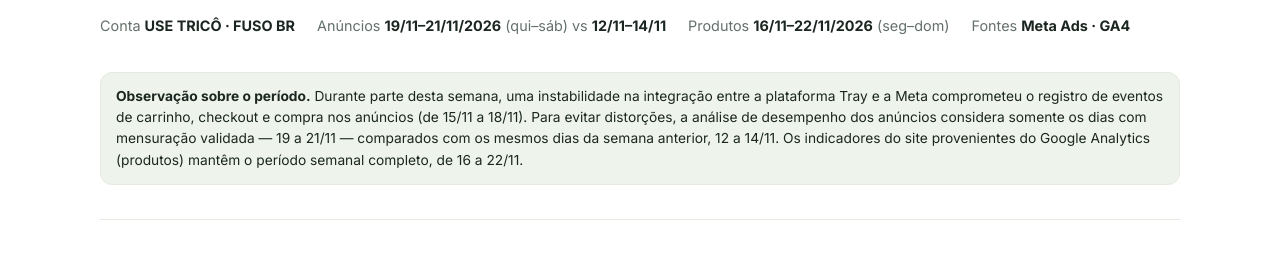
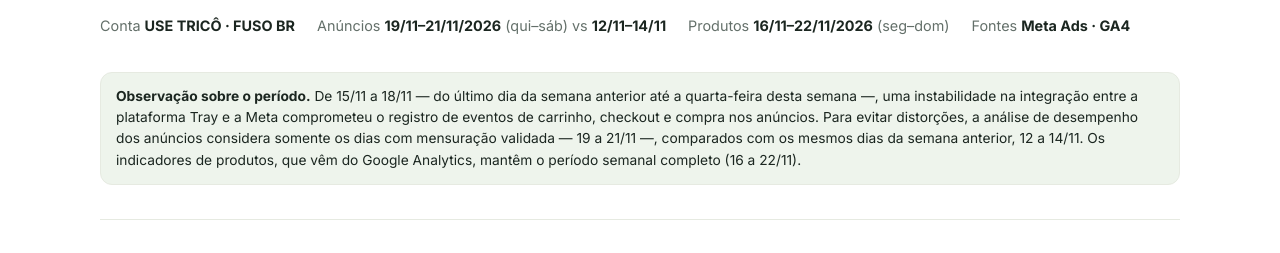
Before and after one commit to gestorleomello-crypto/use-trico-criativos-16nov-22nov-2026, a plain HTML site: page index.html in a window 1280 px wide. Shown: the part 304-557 px from the top of the page. Drawn offline with Linux system fonts and the light colour scheme.

Commit message:
Corrige a observação sobre o período (15/11 pertence à semana anterior)

```diff
--- a/index.html
+++ b/index.html
@@ -105,7 +105,7 @@ tbody tr:last-child td{border-bottom:0}
   </div>
 </header>
 
-<div class="flag" role="note" style="margin:0 0 34px"><b>Observação sobre o período.</b> Durante parte desta semana, uma instabilidade na integração entre a plataforma Tray e a Meta comprometeu o registro de eventos de carrinho, checkout e compra nos anúncios (de 15/11 a 18/11). Para evitar distorções, a análise de desempenho dos anúncios considera somente os dias com mensuração validada — 19 a 21/11 — comparados com os mesmos dias da semana anterior, 12 a 14/11. Os indicadores do site provenientes do Google Analytics (produtos) mantêm o período semanal completo, de 16 a 22/11.</div>
+<div class="flag" role="note" style="margin:0 0 34px"><b>Observação sobre o período.</b> De 15/11 a 18/11 — do último dia da semana anterior até a quarta-feira desta semana —, uma instabilidade na integração entre a plataforma Tray e a Meta comprometeu o registro de eventos de carrinho, checkout e compra nos anúncios. Para evitar distorções, a análise de desempenho dos anúncios considera somente os dias com mensuração validada — 19 a 21/11 —, comparados com os mesmos dias da semana anterior, 12 a 14/11. Os indicadores de produtos, que vêm do Google Analytics, mantêm o período semanal completo (16 a 22/11).</div>
 
 <section>
   <div class="eyebrow">O essencial</div>
```
